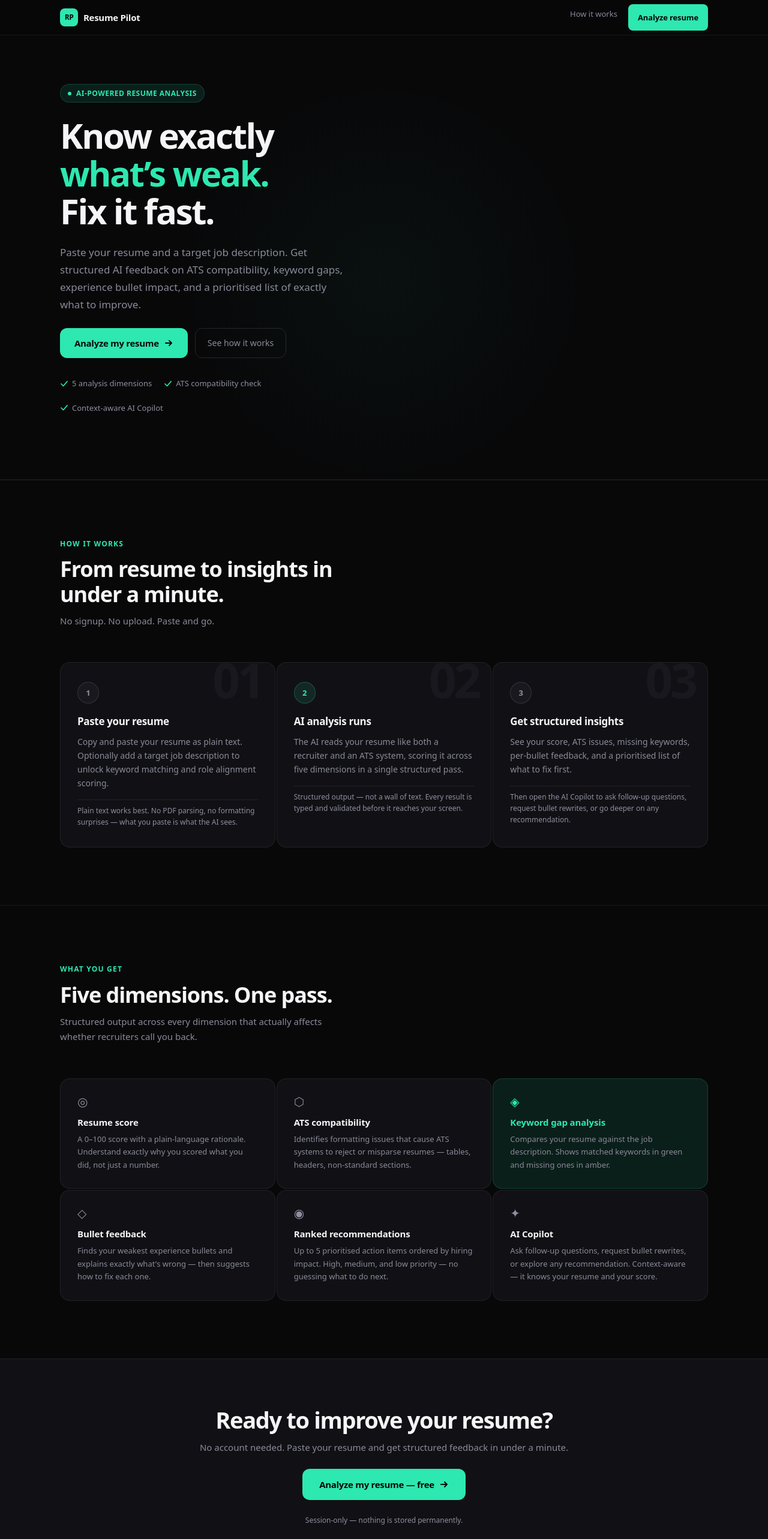
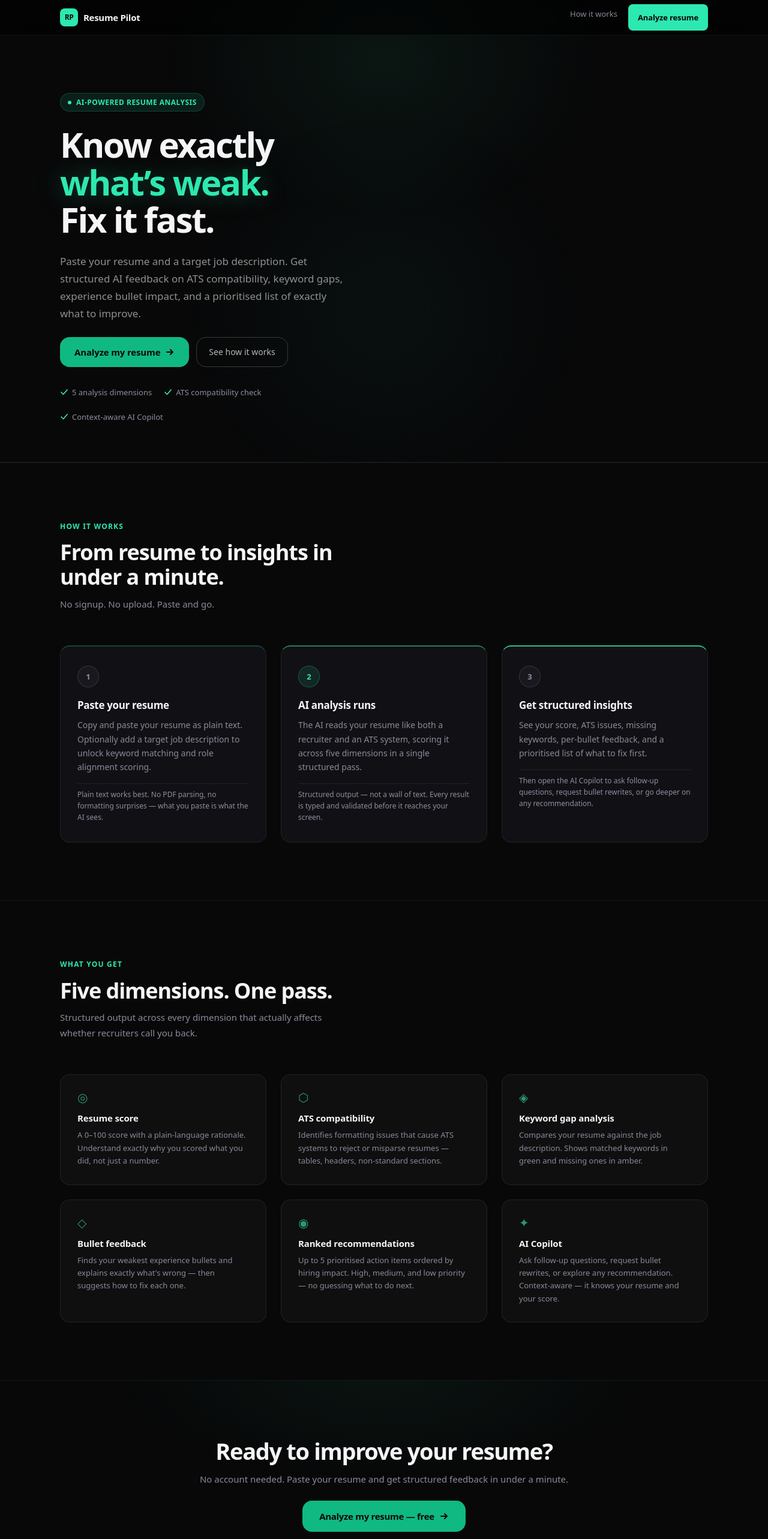
Before and after one commit to Nofalzia/resume-pilot, a Next.js app: page / in a window 1280 px wide. Shown: the top 2566 px of the page at 60% size. Built offline with nearby package versions, Linux system fonts and the light colour scheme.

Commit message:
feat: enhance landing page styles and components for improved user experience and accessibility

```diff
--- a/app/globals.css
+++ b/app/globals.css
@@ -61,13 +61,100 @@ html {
 
 body {
   background: var(--surface-base);
-  color: var(--text-primary);
+  color: rgba(255, 255, 255, 0.82);
   font-family: var(--font-geist-sans, system-ui, sans-serif);
   font-size: 16px;
   line-height: 1.6;
   -webkit-font-smoothing: antialiased;
   -moz-osx-font-smoothing: grayscale;
   margin: 0;
+}
+
+body::before {
+  content: '';
+  position: fixed;
+  top: -200px;
+  left: 50%;
+  transform: translateX(-50%);
+  width: 800px;
+  height: 600px;
+  background: radial-gradient(ellipse at center, rgba(52, 211, 153, 0.07) 0%, transparent 65%);
+  pointer-events: none;
+  z-index: 0;
+}
+
+p {
+  color: rgba(255, 255, 255, 0.58);
+  line-height: 1.7;
+}
+
+.landing-nav {
+  position: sticky !important;
+  z-index: 50 !important;
+  border-bottom: 1px solid rgba(52, 211, 153, 0.1) !important;
+  background: rgba(0, 0, 0, 0.6) !important;
+  backdrop-filter: blur(12px);
+  -webkit-backdrop-filter: blur(12px);
+}
+
+.hero-heading span { text-shadow: 0 0 40px rgba(52, 211, 153, 0.35); }
+
+.hero-primary-cta,
+.cta-primary-cta {
+  box-shadow: none;
+  transition: background var(--dur-fast) var(--ease-out), transform var(--dur-fast) var(--ease-out), box-shadow 200ms var(--ease-out) !important;
+}
+
+.hero-primary-cta:hover,
+.cta-primary-cta:hover { box-shadow: 0 10px 24px rgba(16, 185, 129, 0.25); }
+
+.hero-secondary-cta:hover {
+  border-color: rgba(255, 255, 255, 0.4) !important;
+  color: rgba(255, 255, 255, 1) !important;
+}
+
+.how-it-works-section,
+.features-section,
+.cta-section { padding-block: 96px !important; }
+
+.steps-grid,
+.features-grid { gap: 24px !important; }
+
+.feature-card {
+  background: rgba(255, 255, 255, 0.03) !important;
+  border: 1px solid rgba(255, 255, 255, 0.08) !important;
+  transition: all 200ms ease;
+  cursor: default;
+}
+
+.feature-card:hover {
+  background: rgba(52, 211, 153, 0.05) !important;
+  border-color: rgba(52, 211, 153, 0.2) !important;
+  transform: translateY(-2px);
+}
+
+.feature-card-icon { color: rgba(52, 211, 153, 0.7) !important; }
+
+.cta-section {
+  border-top: 1px solid rgba(52, 211, 153, 0.1) !important;
+  background: radial-gradient(ellipse 50% 60% at 50% 0%, rgba(52, 211, 153, 0.06) 0%, transparent 70%) !important;
+}
+
+.cta-heading { text-wrap: balance; }
+.landing-footer { border-top: 1px solid rgba(255, 255, 255, 0.06) !important; }
+.landing-footer a:hover { color: rgba(255, 255, 255, 0.7) !important; transition: color 200ms ease; }
+
+@media (max-width: 899px) {
+  .hero-section { min-height: auto !important; padding-bottom: 64px !important; }
+  .hero-copy { max-width: none !important; }
+  .hero-visual { display: none !important; }
+  .hero-primary-cta, .hero-secondary-cta { width: 100%; justify-content: center; }
+  .steps-grid, .features-grid { gap: 12px !important; }
+  .how-it-works-section, .features-section, .cta-section { padding-block: 64px !important; }
+  .cta-heading { font-size: 30px !important; max-width: 100%; }
+  .cta-primary-cta { padding-inline: 32px !important; width: auto !important; }
+  .landing-footer > div { flex-direction: column; align-items: flex-start !important; }
+  .landing-footer nav { flex-direction: column; gap: 8px !important; }
 }
 
 button,
@@ -157,7 +244,7 @@ input[type="radio"]:focus-visible {
 
   .hero-section {
     min-height: auto !important;
-    padding: 88px 1rem 48px !important;
+    padding: 88px 1rem 64px !important;
   }
 
   .hero-grid {
--- a/components/landing/FeatureGrid.tsx
+++ b/components/landing/FeatureGrid.tsx
@@ -47,6 +47,7 @@ export function FeatureGrid() {
   return (
     <section
       aria-labelledby="features-heading"
+      className="features-section"
       style={{
         padding: '96px 1.5rem',
         borderTop: '1px solid var(--border)',
@@ -85,22 +86,24 @@ export function FeatureGrid() {
         </div>
 
         <ul
+          className="features-grid"
           style={{
             listStyle: 'none',
             margin: 0,
             padding: 0,
             display: 'grid',
             gridTemplateColumns: 'repeat(auto-fit, minmax(280px, 1fr))',
-            gap: '2px',
+            gap: '24px',
           }}
           aria-label="Features"
         >
           {FEATURES.map((feature) => (
             <li
               key={feature.title}
+              className="feature-card"
               style={{
-                background: feature.accent ? 'var(--accent-muted)' : 'var(--surface-1)',
-                border: `1px solid ${feature.accent ? 'rgba(45,232,176,0.18)' : 'var(--border)'}`,
+                background: 'rgba(255,255,255,0.03)',
+                border: '1px solid rgba(255,255,255,0.08)',
                 borderRadius: 'var(--radius-xl)',
                 padding: '28px',
                 display: 'flex',
@@ -110,9 +113,10 @@ export function FeatureGrid() {
             >
               <span
                 aria-hidden="true"
+                className="feature-card-icon"
                 style={{
                   fontSize: '20px',
-                  color: feature.accent ? 'var(--accent)' : 'var(--text-muted)',
+                  color: 'rgba(52,211,153,0.7)',
                   lineHeight: 1,
                 }}
               >
@@ -123,7 +127,7 @@ export function FeatureGrid() {
                   style={{
                     fontSize: '15px',
                     fontWeight: '600',
-                    color: feature.accent ? 'var(--accent)' : 'var(--text-primary)',
+                    color: 'var(--text-primary)',
                     margin: 0,
                     letterSpacing: '-0.01em',
                   }}
--- a/components/landing/Footer.tsx
+++ b/components/landing/Footer.tsx
@@ -6,10 +6,11 @@ export function CTABand() {
   return (
     <section
       aria-labelledby="cta-heading"
+      className="cta-section"
       style={{
-        padding: '80px 1.5rem',
+        padding: '96px 1.5rem',
         borderTop: '1px solid var(--border)',
-        background: 'var(--surface-1)',
+        background: 'radial-gradient(ellipse 50% 60% at 50% 0%, rgba(52,211,153,0.06) 0%, transparent 70%)',
       }}
     >
       <div
@@ -26,6 +27,7 @@ export function CTABand() {
         <div style={{ display: 'flex', flexDirection: 'column', gap: '12px' }}>
           <h2
             id="cta-heading"
+            className="cta-heading"
             style={{
               fontSize: 'clamp(26px, 4vw, 38px)',
               fontWeight: '700',
@@ -44,14 +46,15 @@ export function CTABand() {
 
         <Link
           href="/workspace"
+          className="cta-primary-cta"
           style={{
             display: 'inline-flex',
             alignItems: 'center',
             gap: '8px',
             padding: '14px 28px',
-            background: 'var(--accent)',
+            background: '#10B981',
             color: '#080809',
-            borderRadius: 'var(--radius-lg)',
+            borderRadius: 'var(--radius-xl)',
             fontSize: '15px',
             fontWeight: '700',
             textDecoration: 'none',
@@ -77,7 +80,7 @@ export function CTABand() {
           </svg>
         </Link>
 
-        <p style={{ fontSize: '12px', color: 'var(--text-muted)', margin: 0 }}>
+        <p style={{ fontSize: '14px', color: 'rgba(255,255,255,0.35)', margin: 0 }}>
           Session-only — nothing is stored permanently.
         </p>
       </div>
@@ -88,6 +91,7 @@ export function CTABand() {
 export function LandingFooter() {
   return (
     <footer
+      className="landing-footer"
       style={{
         borderTop: '1px solid var(--border)',
         padding: '28px 1.5rem',
@@ -122,7 +126,7 @@ export function LandingFooter() {
           >
             RP
           </span>
-          <span style={{ fontSize: '13px', fontWeight: '500', color: 'var(--text-secondary)' }}>
+          <span style={{ fontSize: '13px', fontWeight: '500', color: 'rgba(255,255,255,0.3)' }}>
             Resume Pilot
           </span>
         </Link>
@@ -138,19 +142,19 @@ export function LandingFooter() {
               href={link.href}
               style={{
                 fontSize: '13px',
-                color: 'var(--text-muted)',
+                color: 'rgba(255,255,255,0.3)',
                 textDecoration: 'none',
                 transition: 'color var(--dur-fast)',
               }}
-              onMouseEnter={(e) => { (e.currentTarget as HTMLElement).style.color = 'var(--text-secondary)' }}
-              onMouseLeave={(e) => { (e.currentTarget as HTMLElement).style.color = 'var(--text-muted)' }}
+              onMouseEnter={(e) => { (e.currentTarget as HTMLElement).style.color = 'rgba(255,255,255,0.7)' }}
+              onMouseLeave={(e) => { (e.currentTarget as HTMLElement).style.color = 'rgba(255,255,255,0.3)' }}
             >
               {link.label}
             </Link>
           ))}
         </nav>
 
-        <p style={{ fontSize: '12px', color: 'var(--text-muted)', margin: 0 }}>
+        <p style={{ fontSize: '12px', color: 'rgba(255,255,255,0.3)', margin: 0 }}>
           Built with Next.js, Vercel AI SDK, and OpenRouter.
         </p>
       </div>
--- a/components/landing/Hero.tsx
+++ b/components/landing/Hero.tsx
@@ -9,7 +9,6 @@ export function Hero() {
       aria-labelledby="hero-heading"
       className="hero-section"
       style={{
-        minHeight: '100dvh',
         display: 'flex',
         alignItems: 'center',
         padding: '96px 1.5rem 64px',
@@ -47,7 +46,7 @@ export function Hero() {
       >
         {/* ── Text column ──────────────────────────────────────── */}
         <div
-          className="animate-fade-up"
+          className="animate-fade-up hero-copy"
           style={{ display: 'flex', flexDirection: 'column', gap: '24px', maxWidth: '560px' }}
         >
           {/* Eyebrow pill */}
@@ -80,6 +79,7 @@ export function Hero() {
           {/* Headline */}
           <h1
             id="hero-heading"
+            className="hero-heading"
             style={{
               fontSize: 'clamp(36px, 6vw, 58px)',
               fontWeight: '700',
@@ -99,7 +99,7 @@ export function Hero() {
           <p
             style={{
               fontSize: 'clamp(15px, 2vw, 17px)',
-              color: 'var(--text-secondary)',
+              color: 'rgba(255,255,255,0.55)',
               lineHeight: 1.7,
               margin: 0,
               maxWidth: '480px',
@@ -114,24 +114,25 @@ export function Hero() {
           <div style={{ display: 'flex', gap: '12px', flexWrap: 'wrap', alignItems: 'center' }}>
             <Link
               href="/workspace"
+              className="hero-primary-cta"
               style={{
                 display: 'inline-flex', alignItems: 'center', gap: '8px',
                 padding: '13px 24px',
-                background: 'var(--accent)', color: '#080809',
-                borderRadius: 'var(--radius-lg)',
-                fontSize: '15px', fontWeight: '700', textDecoration: 'none',
-                letterSpacing: '-0.02em',
+                background: '#10B981', color: '#080809',
+                borderRadius: 'var(--radius-xl)',
+                fontSize: '15px', fontWeight: '600', textDecoration: 'none',
+                letterSpacing: '-0.01em',
                 transition: 'background var(--dur-fast) var(--ease-out), transform var(--dur-fast) var(--ease-out)',
                 whiteSpace: 'nowrap',
               }}
               onMouseEnter={(e) => {
                 const el = e.currentTarget as HTMLElement
-                el.style.background = 'var(--accent-hover)'
+                el.style.background = '#059669'
                 el.style.transform = 'translateY(-1px)'
               }}
               onMouseLeave={(e) => {
                 const el = e.currentTarget as HTMLElement
-                el.style.background = 'var(--accent)'
+                el.style.background = '#10B981'
                 el.style.transform = 'translateY(0)'
               }}
             >
@@ -141,25 +142,26 @@ export function Hero() {
 
             <a
               href="#how-it-works"
+              className="hero-secondary-cta"
               style={{
                 display: 'inline-flex', alignItems: 'center', gap: '6px',
                 padding: '13px 20px',
-                background: 'transparent', color: 'var(--text-secondary)',
-                border: '1px solid var(--border-strong)',
-                borderRadius: 'var(--radius-lg)',
+                background: 'transparent', color: 'rgba(255,255,255,0.7)',
+                border: '1px solid rgba(255,255,255,0.2)',
+                borderRadius: 'var(--radius-xl)',
                 fontSize: '14px', fontWeight: '500', textDecoration: 'none',
                 transition: 'color var(--dur-fast), border-color var(--dur-fast)',
                 whiteSpace: 'nowrap',
               }}
               onMouseEnter={(e) => {
                 const el = e.currentTarget as HTMLElement
-                el.style.color = 'var(--text-primary)'
-                el.style.borderColor = 'var(--border-focus)'
+                el.style.color = 'rgba(255,255,255,1)'
+                el.style.borderColor = 'rgba(255,255,255,0.4)'
               }}
               onMouseLeave={(e) => {
                 const el = e.currentTarget as HTMLElement
-                el.style.color = 'var(--text-secondary)'
-                el.style.borderColor = 'var(--border-strong)'
+                el.style.color = 'rgba(255,255,255,0.7)'
+                el.style.borderColor = 'rgba(255,255,255,0.2)'
               }}
             >
               See how it works
--- a/components/landing/HowItWorks.tsx
+++ b/components/landing/HowItWorks.tsx
@@ -27,6 +27,7 @@ export function HowItWorks() {
     <section
       id="how-it-works"
       aria-labelledby="how-it-works-heading"
+      className="how-it-works-section"
       style={{
         padding: '96px 1.5rem',
         borderTop: '1px solid var(--border)',
@@ -67,13 +68,14 @@ export function HowItWorks() {
 
         {/* Steps */}
         <ol
+          className="steps-grid"
           style={{
             listStyle: 'none',
             margin: 0,
             padding: 0,
             display: 'grid',
             gridTemplateColumns: 'repeat(auto-fit, minmax(280px, 1fr))',
-            gap: '2px',
+            gap: '24px',
           }}
           aria-label="Steps to use Resume Pilot"
         >
@@ -83,6 +85,7 @@ export function HowItWorks() {
               style={{
                 background: 'var(--surface-1)',
                 border: '1px solid var(--border)',
+                borderTop: `2px solid ${['rgba(52,211,153,0.25)', 'rgba(52,211,153,0.55)', 'rgba(52,211,153,0.9)'][i]}`,
                 borderRadius: 'var(--radius-xl)',
                 padding: '32px 28px',
                 display: 'flex',
@@ -92,25 +95,6 @@ export function HowItWorks() {
                 overflow: 'hidden',
               }}
             >
-              {/* Step number — large background character */}
-              <span
-                aria-hidden="true"
-                style={{
-                  position: 'absolute',
-                  top: '-12px',
-                  right: '20px',
-                  fontSize: '80px',
-                  fontWeight: '800',
-                  color: 'var(--surface-2)',
-                  lineHeight: 1,
-                  letterSpacing: '-0.05em',
-                  pointerEvents: 'none',
-                  userSelect: 'none',
-                }}
-              >
-                {step.number}
-              </span>
-
               {/* Step indicator dot */}
               <div
                 style={{
--- a/components/landing/LandingNav.tsx
+++ b/components/landing/LandingNav.tsx
@@ -30,12 +30,13 @@ export function LandingNav() {
 
       <nav
         aria-label="Main navigation"
+        className="landing-nav"
         style={{
-          position: 'fixed',
+          position: 'sticky',
           top: 0,
           left: 0,
           right: 0,
-          zIndex: 40,
+          zIndex: 50,
           borderBottom: '1px solid var(--border)',
           background: 'rgba(8,8,9,0.82)',
           backdropFilter: 'blur(14px)',
```
